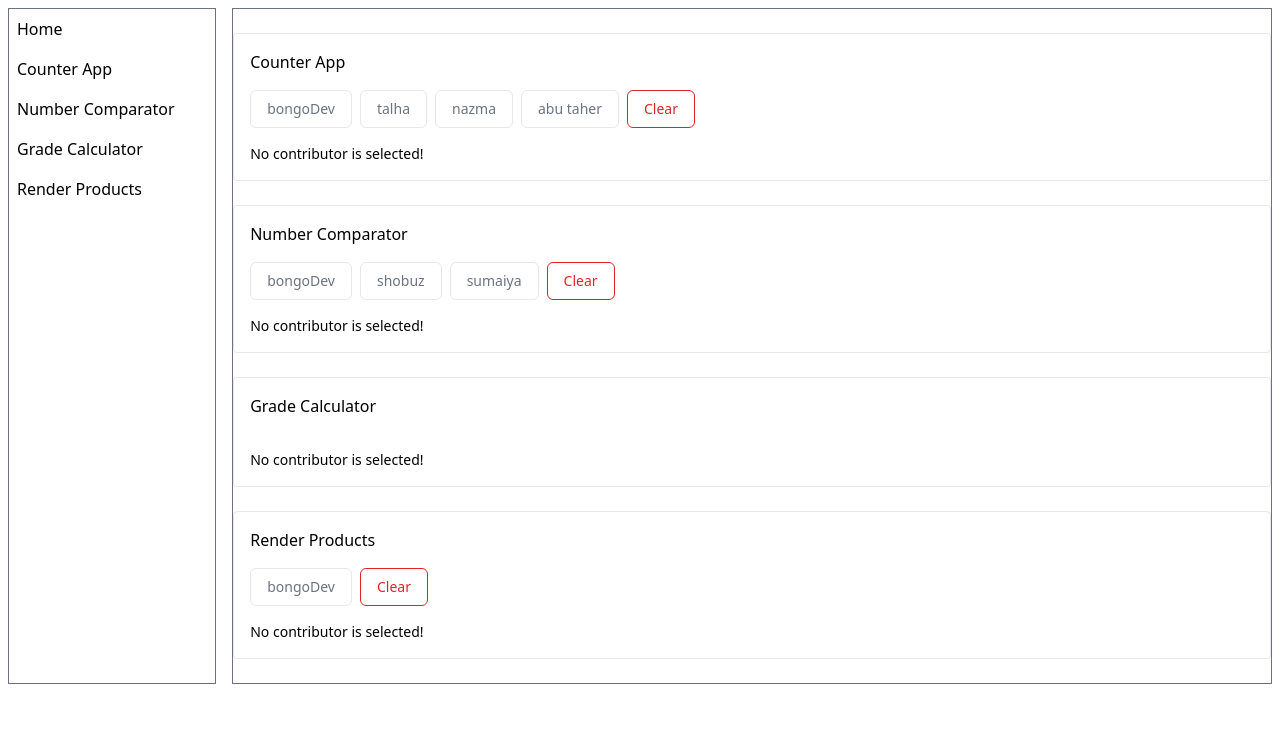
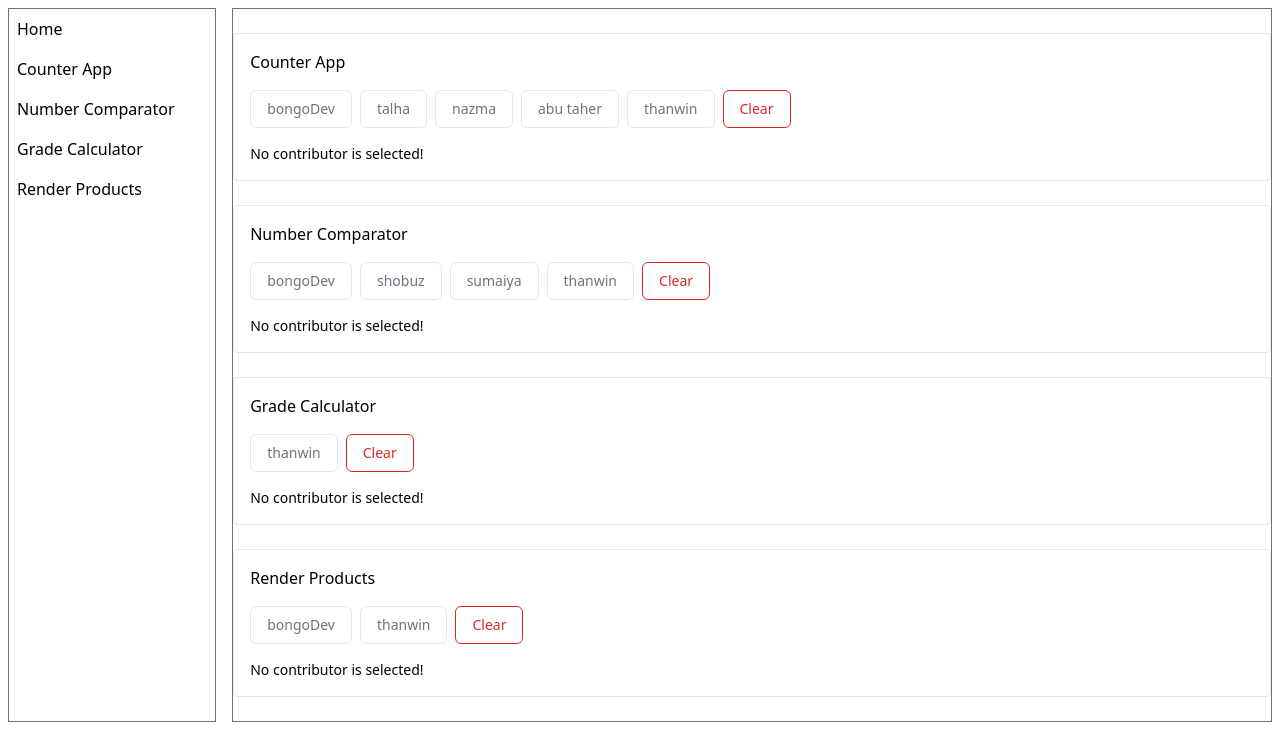
Before and after one commit to thanwin84/react-fall-2024, a React (Vite) app: page / in a window 1280 px wide. Shown: the top 736 px of the page. Built offline with nearby package versions, Linux system fonts and the light colour scheme.

Commit message:
Add 'thanwin' as a contributor to multiple projects

```diff
--- a/src/data/index.js
+++ b/src/data/index.js
@@ -3,24 +3,24 @@ export const projects = [
     id: 'counter-app',
     name: 'Counter App',
     description: 'A simple counter app.',
-    contributors: ['bongoDev', 'talha', 'nazma', 'abu taher'],
+    contributors: ['bongoDev', 'talha', 'nazma', 'abu taher', 'thanwin'],
   },
   {
     id: 'number-comparator',
     name: 'Number Comparator',
     description: 'A simple number comparator app.',
-    contributors: ['bongoDev', 'shobuz', 'sumaiya'],
+    contributors: ['bongoDev', 'shobuz', 'sumaiya', 'thanwin'],
   },
   {
     id: 'grade-calculator',
     name: 'Grade Calculator',
     description: 'A simple grade calculator app.',
-    contributors: [],
+    contributors: ['thanwin'],
   },
   {
     id: 'render-products',
     name: 'Render Products',
     description: 'A simple product rendering app using useEffect hook.',
-    contributors: ['bongoDev'],
+    contributors: ['bongoDev', 'thanwin'],
   },
 ];
```
